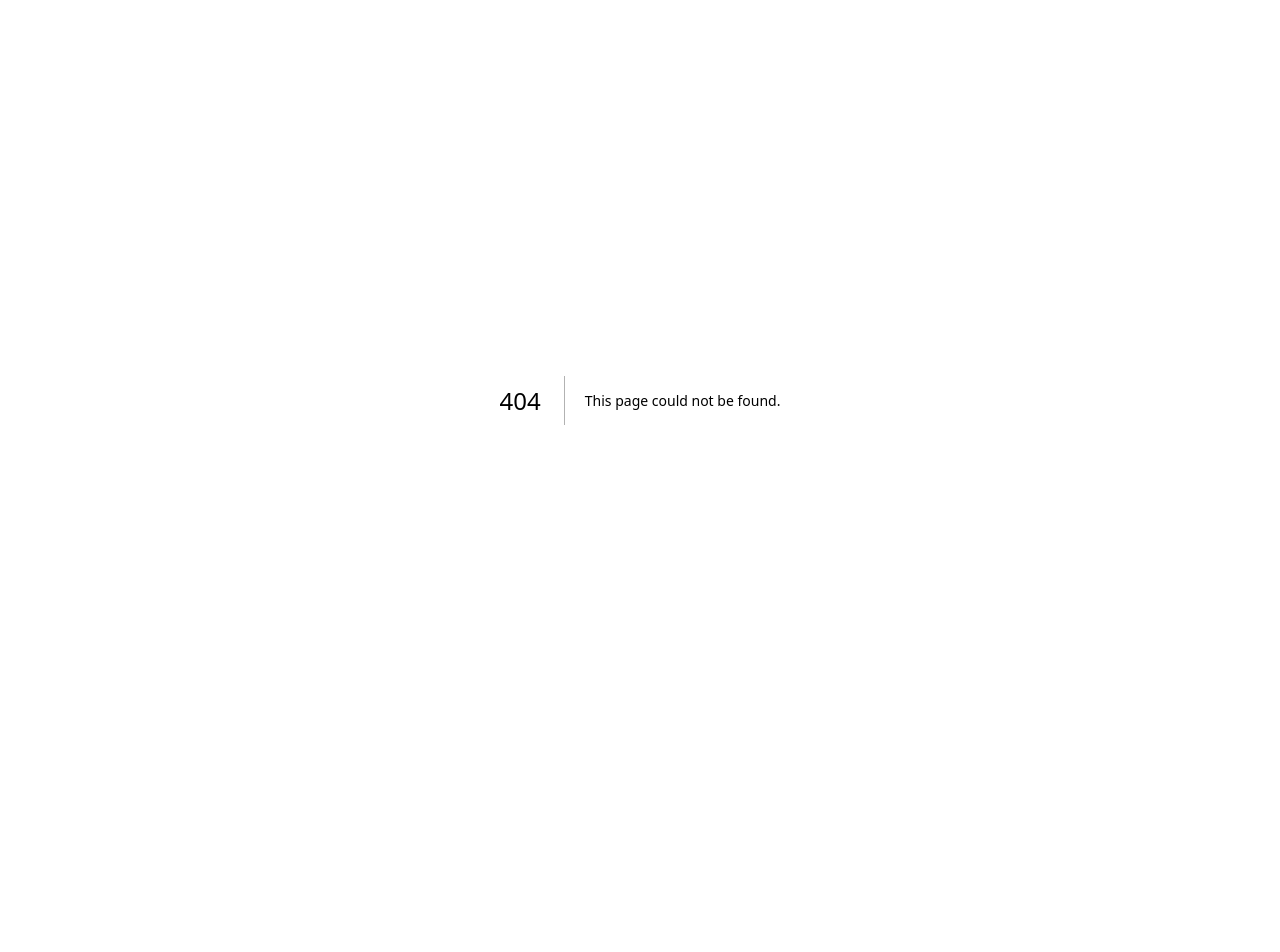
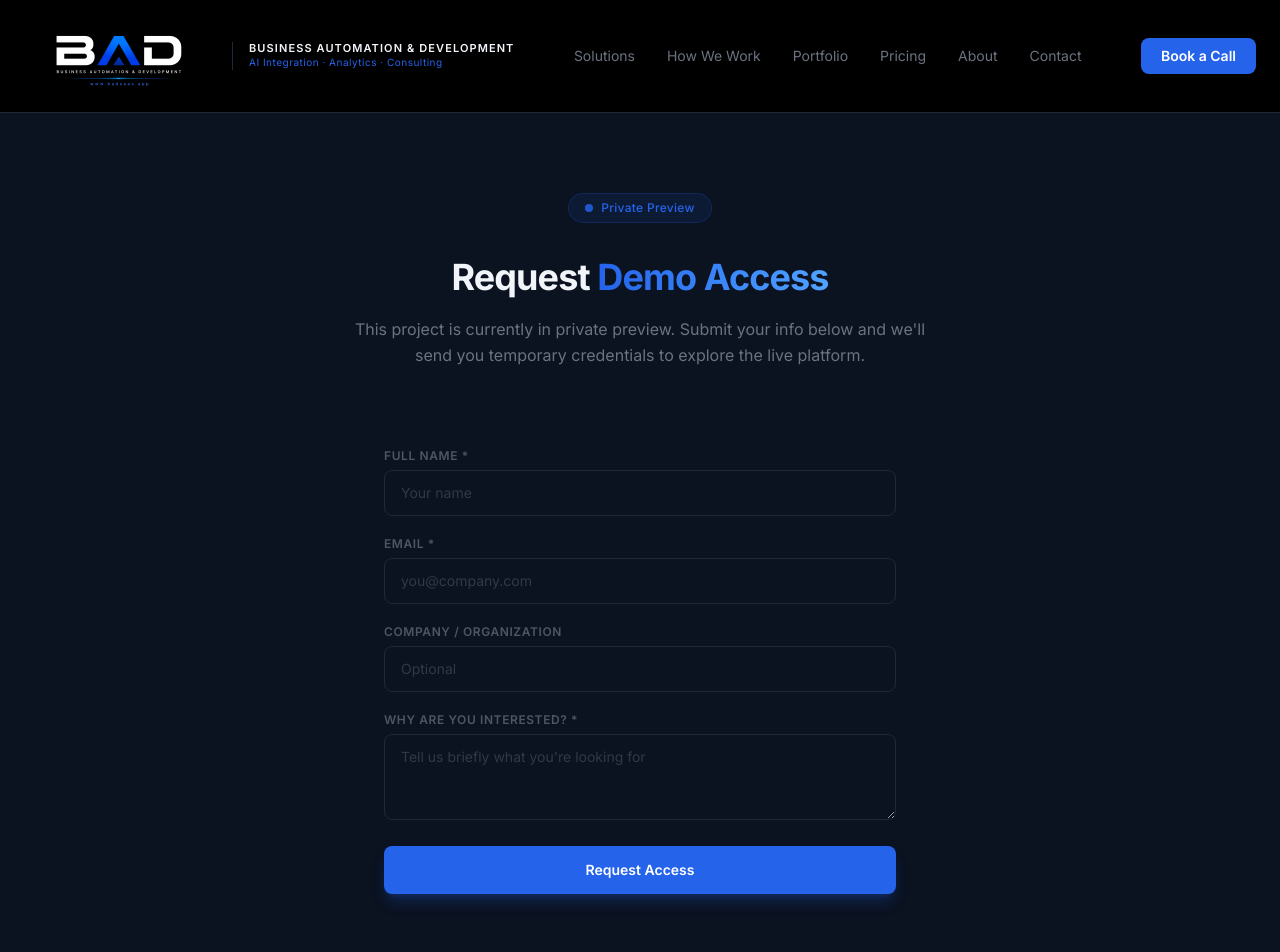
Before and after one commit to tracybailey5150/bad-platform, a Next.js app: page /portfolio/request-access in a window 1280 px wide. Before the commit this address had no page. Shown: the top 952 px of the page. Before the commit the page ends 800 px from the top, so only its background shows below. Built offline with nearby package versions, Linux system fonts and the light colour scheme.

Commit message:
Gate portfolio links behind access request page — keep BAD + expNWA public

```diff
--- a/src/app/(public)/portfolio/page.tsx
+++ b/src/app/(public)/portfolio/page.tsx
@@ -6,6 +6,9 @@ export const metadata: Metadata = {
   description:
     'Real platforms built for real businesses. See the custom automation systems, AI tools, and workflows BAD has delivered.',
 };
+
+// Projects open to the public (direct links)
+const PUBLIC_PROJECTS = ['BAD Platform', 'expNWA'];
 
 const projects = [
   {
@@ -162,7 +165,8 @@ export default function PortfolioPage() {
                   ))}
                 </div>
 
-                {/* Visit link */}
+                {/* Visit link or Request Access */}
+                {PUBLIC_PROJECTS.includes(p.name) ? (
                   <a
                     href={p.url}
                     target="_blank"
@@ -174,6 +178,17 @@ export default function PortfolioPage() {
                       <path strokeLinecap="round" strokeLinejoin="round" d="M13.5 4.5L21 12m0 0l-7.5 7.5M21 12H3" />
                     </svg>
                   </a>
+                ) : (
+                  <Link
+                    href={`/portfolio/request-access?project=${encodeURIComponent(p.name)}`}
+                    className="inline-flex items-center gap-2 text-sm font-medium text-bad-blue group-hover:text-blue-400 transition-colors"
+                  >
+                    <svg className="w-4 h-4" fill="none" viewBox="0 0 24 24" stroke="currentColor" strokeWidth={2}>
+                      <path strokeLinecap="round" strokeLinejoin="round" d="M16.5 10.5V6.75a4.5 4.5 0 10-9 0v3.75m-.75 11.25h10.5a2.25 2.25 0 002.25-2.25v-6.75a2.25 2.25 0 00-2.25-2.25H6.75a2.25 2.25 0 00-2.25 2.25v6.75a2.25 2.25 0 002.25 2.25z" />
+                    </svg>
+                    Request Access
+                  </Link>
+                )}
               </div>
             </div>
           ))}
--- /dev/null
+++ b/src/app/(public)/portfolio/request-access/page.tsx
@@ -0,0 +1,173 @@
+'use client';
+
+import { useState } from 'react';
+import Link from 'next/link';
+import { useSearchParams } from 'next/navigation';
+import { Suspense } from 'react';
+
+function RequestAccessForm() {
+  const searchParams = useSearchParams();
+  const project = searchParams.get('project') || '';
+
+  const [form, setForm] = useState({
+    name: '',
+    email: '',
+    company: '',
+    reason: '',
+    project,
+  });
+  const [status, setStatus] = useState<'idle' | 'sending' | 'success' | 'error'>('idle');
+
+  async function handleSubmit(e: React.FormEvent) {
+    e.preventDefault();
+    setStatus('sending');
+
+    try {
+      const res = await fetch('/api/access-request', {
+        method: 'POST',
+        headers: { 'Content-Type': 'application/json' },
+        body: JSON.stringify(form),
+      });
+
+      if (!res.ok) throw new Error('Failed to submit');
+      setStatus('success');
+    } catch {
+      setStatus('error');
+    }
+  }
+
+  if (status === 'success') {
+    return (
+      <div className="text-center py-16">
+        <div className="w-16 h-16 mx-auto mb-6 rounded-full bg-green-500/10 border border-green-500/20 flex items-center justify-center">
+          <svg className="w-8 h-8 text-green-400" fill="none" viewBox="0 0 24 24" stroke="currentColor" strokeWidth={2}>
+            <path strokeLinecap="round" strokeLinejoin="round" d="M5 13l4 4L19 7" />
+          </svg>
+        </div>
+        <h2 className="text-2xl font-bold text-bad-light mb-3">Request Received</h2>
+        <p className="text-bad-gray max-w-md mx-auto mb-8">
+          We&apos;ll review your request and send temporary access credentials to your email shortly.
+        </p>
+        <Link
+          href="/portfolio"
+          className="inline-flex items-center gap-2 text-sm font-medium text-bad-blue hover:text-blue-400 transition-colors"
+        >
+          <svg className="w-4 h-4" fill="none" viewBox="0 0 24 24" stroke="currentColor" strokeWidth={2}>
+            <path strokeLinecap="round" strokeLinejoin="round" d="M10.5 19.5L3 12m0 0l7.5-7.5M3 12h18" />
+          </svg>
+          Back to Portfolio
+        </Link>
+      </div>
+    );
+  }
+
+  const inputClass =
+    'w-full bg-bad-bg border border-bad-border rounded-lg px-4 py-3 text-sm text-bad-light placeholder:text-bad-gray/40 outline-none focus:border-bad-blue/50 focus:ring-1 focus:ring-bad-blue/20 transition-all';
+
+  return (
+    <form onSubmit={handleSubmit} className="max-w-lg mx-auto space-y-5">
+      {project && (
+        <div className="px-4 py-3 rounded-lg bg-bad-blue/5 border border-bad-blue/15 text-sm">
+          <span className="text-bad-gray">Requesting access to: </span>
+          <span className="font-semibold text-bad-light">{project}</span>
+        </div>
+      )}
+
+      <div>
+        <label className="block text-xs font-semibold text-bad-gray/70 uppercase tracking-wider mb-1.5">
+          Full Name *
+        </label>
+        <input
+          type="text"
+          required
+          value={form.name}
+          onChange={(e) => setForm((f) => ({ ...f, name: e.target.value }))}
+          placeholder="Your name"
+          className={inputClass}
+        />
+      </div>
+
+      <div>
+        <label className="block text-xs font-semibold text-bad-gray/70 uppercase tracking-wider mb-1.5">
+          Email *
+        </label>
+        <input
+          type="email"
+          required
+          value={form.email}
+          onChange={(e) => setForm((f) => ({ ...f, email: e.target.value }))}
+          placeholder="you@company.com"
+          className={inputClass}
+        />
+      </div>
+
+      <div>
+        <label className="block text-xs font-semibold text-bad-gray/70 uppercase tracking-wider mb-1.5">
+          Company / Organization
+        </label>
+        <input
+          type="text"
+          value={form.company}
+          onChange={(e) => setForm((f) => ({ ...f, company: e.target.value }))}
+          placeholder="Optional"
+          className={inputClass}
+        />
+      </div>
+
+      <div>
+        <label className="block text-xs font-semibold text-bad-gray/70 uppercase tracking-wider mb-1.5">
+          Why are you interested? *
+        </label>
+        <textarea
+          required
+          rows={3}
+          value={form.reason}
+          onChange={(e) => setForm((f) => ({ ...f, reason: e.target.value }))}
+          placeholder="Tell us briefly what you're looking for"
+          className={inputClass}
+        />
+      </div>
+
+      <button
+        type="submit"
+        disabled={status === 'sending'}
+        className="w-full px-6 py-3.5 text-sm font-semibold bg-bad-blue hover:bg-bad-blue/90 text-white rounded-lg transition-all shadow-lg shadow-bad-blue/25 hover:shadow-bad-blue/40 disabled:opacity-50"
+      >
+        {status === 'sending' ? 'Submitting...' : 'Request Access'}
+      </button>
+
+      {status === 'error' && (
+        <p className="text-sm text-red-400 text-center">Something went wrong. Please try again or contact us directly.</p>
+      )}
+    </form>
+  );
+}
+
+export default function RequestAccessPage() {
+  return (
+    <>
+      <section className="max-w-7xl mx-auto px-6 pt-20 pb-8 text-center">
+        <div className="inline-flex items-center gap-2 px-4 py-1.5 rounded-full bg-bad-blue/10 border border-bad-blue/20 mb-8">
+          <span className="w-2 h-2 rounded-full bg-bad-blue animate-pulse" />
+          <span className="text-xs font-medium text-bad-blue tracking-wide">Private Preview</span>
+        </div>
+        <h1 className="text-3xl sm:text-4xl font-bold tracking-tight leading-tight mb-4">
+          Request{' '}
+          <span className="bg-gradient-to-r from-bad-blue to-blue-400 bg-clip-text text-transparent">
+            Demo Access
+          </span>
+        </h1>
+        <p className="text-base text-bad-gray max-w-xl mx-auto leading-relaxed mb-12">
+          This project is currently in private preview. Submit your info below and we&apos;ll
+          send you temporary credentials to explore the live platform.
+        </p>
+      </section>
+
+      <section className="max-w-7xl mx-auto px-6 pb-24">
+        <Suspense fallback={<div className="text-center text-bad-gray">Loading...</div>}>
+          <RequestAccessForm />
+        </Suspense>
+      </section>
+    </>
+  );
+}
--- /dev/null
+++ b/src/app/api/access-request/route.ts
@@ -0,0 +1,79 @@
+import { NextRequest, NextResponse } from 'next/server';
+import { createAdminClient } from '@/lib/supabase/admin';
+import { sendEmail, CONTACT_EMAIL } from '@/lib/email/send';
+import { checkRateLimit } from '@/lib/rate-limit';
+
+export async function POST(request: NextRequest) {
+  try {
+    const ip = request.headers.get('x-forwarded-for') || request.headers.get('x-real-ip') || 'unknown';
+    if (!checkRateLimit(ip, 5)) {
+      return NextResponse.json(
+        { error: 'Too many requests. Please try again later.' },
+        { status: 429 }
+      );
+    }
+
+    const body = await request.json();
+    const { name, email, company, reason, project } = body;
+
+    if (!name || !email || !reason) {
+      return NextResponse.json(
+        { error: 'Name, email, and reason are required.' },
+        { status: 400 }
+      );
+    }
+
+    const emailRegex = /^[^\s@]+@[^\s@]+\.[^\s@]+$/;
+    if (!emailRegex.test(email)) {
+      return NextResponse.json(
+        { error: 'Please provide a valid email address.' },
+        { status: 400 }
+      );
+    }
+
+    const sanitize = (s: string | undefined) => s ? s.replace(/[<>]/g, '').trim().slice(0, 2000) : null;
+
+    const supabase = createAdminClient();
+
+    const { error: insertError } = await supabase.from('access_requests').insert({
+      name: sanitize(name)!,
+      email: sanitize(email)!,
+      company: sanitize(company),
+      reason: sanitize(reason)!,
+      project: sanitize(project),
+      status: 'pending',
+      created_at: new Date().toISOString(),
+    });
+
+    if (insertError) {
+      console.error('[access-request] insert error:', insertError);
+      return NextResponse.json(
+        { error: 'Failed to save request.' },
+        { status: 500 }
+      );
+    }
+
+    // Notify Tracy
+    await sendEmail({
+      to: CONTACT_EMAIL,
+      subject: `Portfolio Access Request: ${sanitize(project) || 'General'} — ${sanitize(name)}`,
+      html: `
+        <h2>New Portfolio Access Request</h2>
+        <p><strong>Name:</strong> ${sanitize(name)}</p>
+        <p><strong>Email:</strong> ${sanitize(email)}</p>
+        <p><strong>Company:</strong> ${sanitize(company) || 'N/A'}</p>
+        <p><strong>Project:</strong> ${sanitize(project) || 'General'}</p>
+        <p><strong>Reason:</strong> ${sanitize(reason)}</p>
+        <hr />
+        <p style="color:#888;font-size:12px;">Reply to this email or log in to the BAD admin to manage access.</p>
+      `,
+    });
+
+    return NextResponse.json({ success: true });
+  } catch {
+    return NextResponse.json(
+      { error: 'Failed to process request.' },
+      { status: 500 }
+    );
+  }
+}
```
Also changed, not shown: 1 other file (tests, documents, lock files or other folders). Lines whose indentation alone changed are shown as unchanged.
